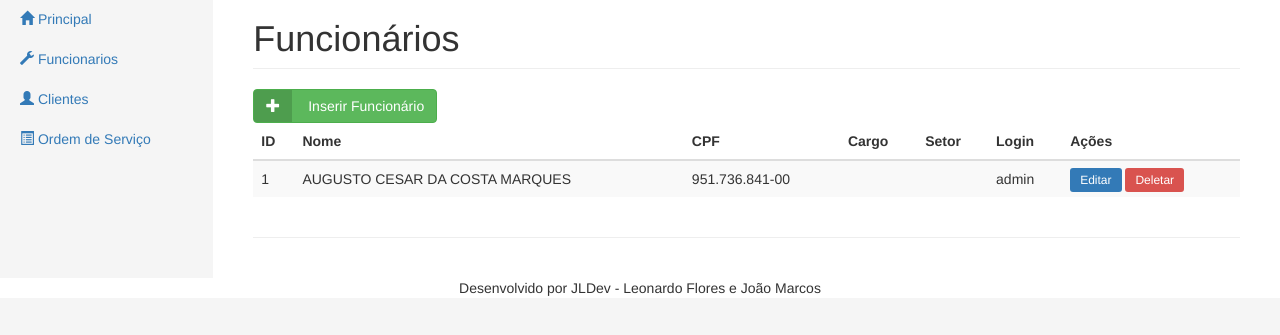
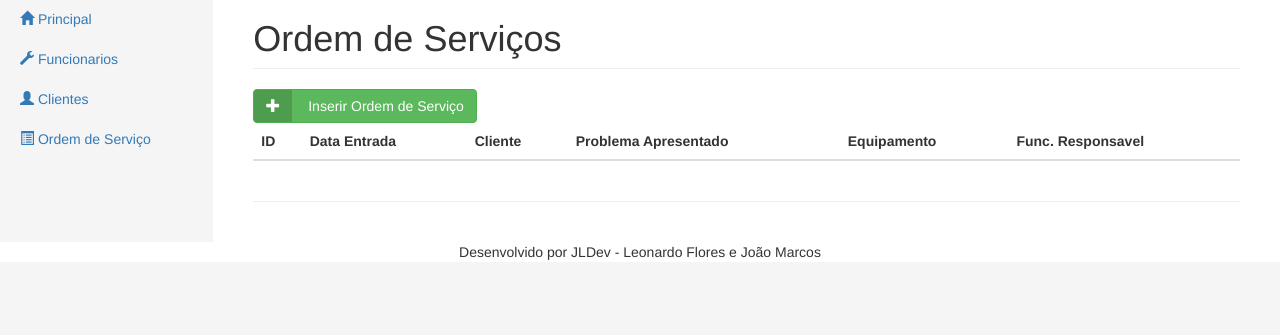
Before and after one commit to TecSecret/OSManager, a PHP site: page /os/index.php in a window 1280 px wide. Shown: the part 51-386 px from the top of the page. Run offline with PHP 8.4, Linux system fonts and the light colour scheme; data comes from the database, SQL or seed files in the repository; data that the repository does not hold is empty; some libraries are stand-ins or nearby versions.

```diff
--- a/os/includes/form_cadastro.php
+++ b/os/includes/form_cadastro.php
@@ -1,4 +1,4 @@
-<form name="funcionario" method="POST" action=" ">
+<form name="os" method="POST" action=" ">
 <div class="row">
     <div class="col-xs-6">
         <div class="form-group">
--- a/os/index.php
+++ b/os/index.php
@@ -1,6 +1,6 @@
 <?php include '../conexao/data.php';?>
 <?php
-$query = sprintf("SELECT codigo, nome, cpf, cargo, setor, login FROM funcionario ORDER BY codigo");
+$query = sprintf("SELECT Cliente, Funcionario, Equipamento, Data_Entrada, Problemacliente FROM ordemservico ORDER BY Cod_Equipamento");
 $dados = mysql_query($query, $data) or die(mysql_error());
 ?>
 
@@ -16,10 +16,10 @@ $dados = mysql_query($query, $data) or die(mysql_error());
                 <?php include '../includes/navbar_lateral.php';?>
                 <div class="col-sm-9 col-md-10 main">
                     <h1 class="page-header">
-                        Funcionários
+                        Ordem de Serviços
                     </h1>
-                    <a class="btn btn-labeled btn-success btn-md" href="add_funcionario.php">
-                        <span class="btn-label" aria-hidden="true"><i class="glyphicon glyphicon-plus"></i></span> Inserir Funcionário
+                    <a class="btn btn-labeled btn-success btn-md" href="add_os.php">
+                        <span class="btn-label" aria-hidden="true"><i class="glyphicon glyphicon-plus"></i></span> Inserir Ordem de Serviço
                     </a>
 
                     <div class="table-responsive">
@@ -27,26 +27,25 @@ $dados = mysql_query($query, $data) or die(mysql_error());
                             <thead>
                             <tr>
                                 <th>ID</th>
-                                <th>Nome</th>
-                                <th>CPF</th>
-                                <th>Cargo</th>
-                                <th>Setor</th>
-                                <th>Login</th>
-                                <th>Ações</th>
+                                <th>Data Entrada</th>
+                                <th>Cliente</th>
+                                <th>Problema Apresentado</th>
+                                <th>Equipamento</th>
+                                <th>Func. Responsavel</th>
                             </tr>
                             </thead>
                             <tbody>
                             <?php while($linha = mysql_fetch_array($dados)){ ?>
                             <tr>
-                                <td><?=$linha['codigo']?></td>
-                                <td><?=$linha['nome']?></td>
-                                <td><?=$linha['cpf']?></td>
-                                <td><?=$linha['cargo']?></td>
-                                <td><?=$linha['setor']?></td>
-                                <td><?=$linha['login']?></td>
+                                <td><?=$linha['Cod_Equipamento']?></td>
+                                <td><?=$linha['Data_Entrada']?></td>
+                                <td><?=$linha['Cliente']?></td>
+                                <td><?=$linha['Problemacliente']?></td>
+                                <td><?=$linha['Equipamento']?></td>
+                                <td><?=$linha['Funcionario']?></td>
                                 <td>
-                                    <a href="editar_funcionario.php?id=<?php echo $linha['codigo'] ?>" class="btn-sm btn-primary">Editar</a>
-                                    <a href="deletar_funcionario.php?id=<?php echo $linha['codigo'] ?>" class="btn-sm btn-danger">Deletar</a>
+                                    <a href="editar_os.php?id=<?php echo $linha['Cod_Equipamento'] ?>" class="btn-sm btn-primary">Editar</a>
+                                    <a href="deletar_os.php?id=<?php echo $linha['Cod_Equipamento'] ?>" class="btn-sm btn-danger">Deletar</a>
                                 </td>
                             </tr>
                             <?php
```
Also changed, not shown: os/add_os.php (+13 -23 lines), os/includes/form_selecionar.php (added, +23 -0 lines), os/selecionar_cliente.php (added, +34 -0 lines).
